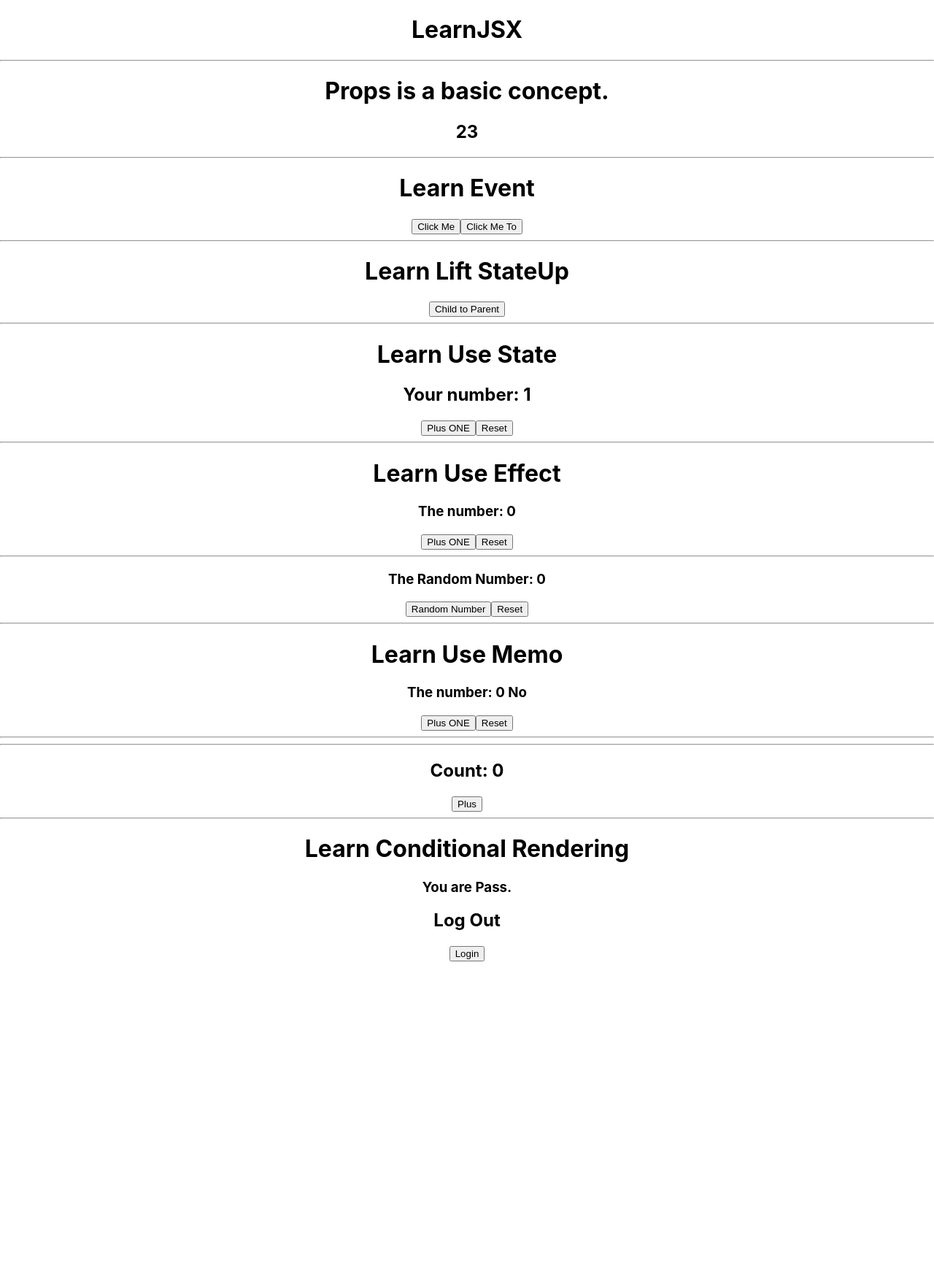
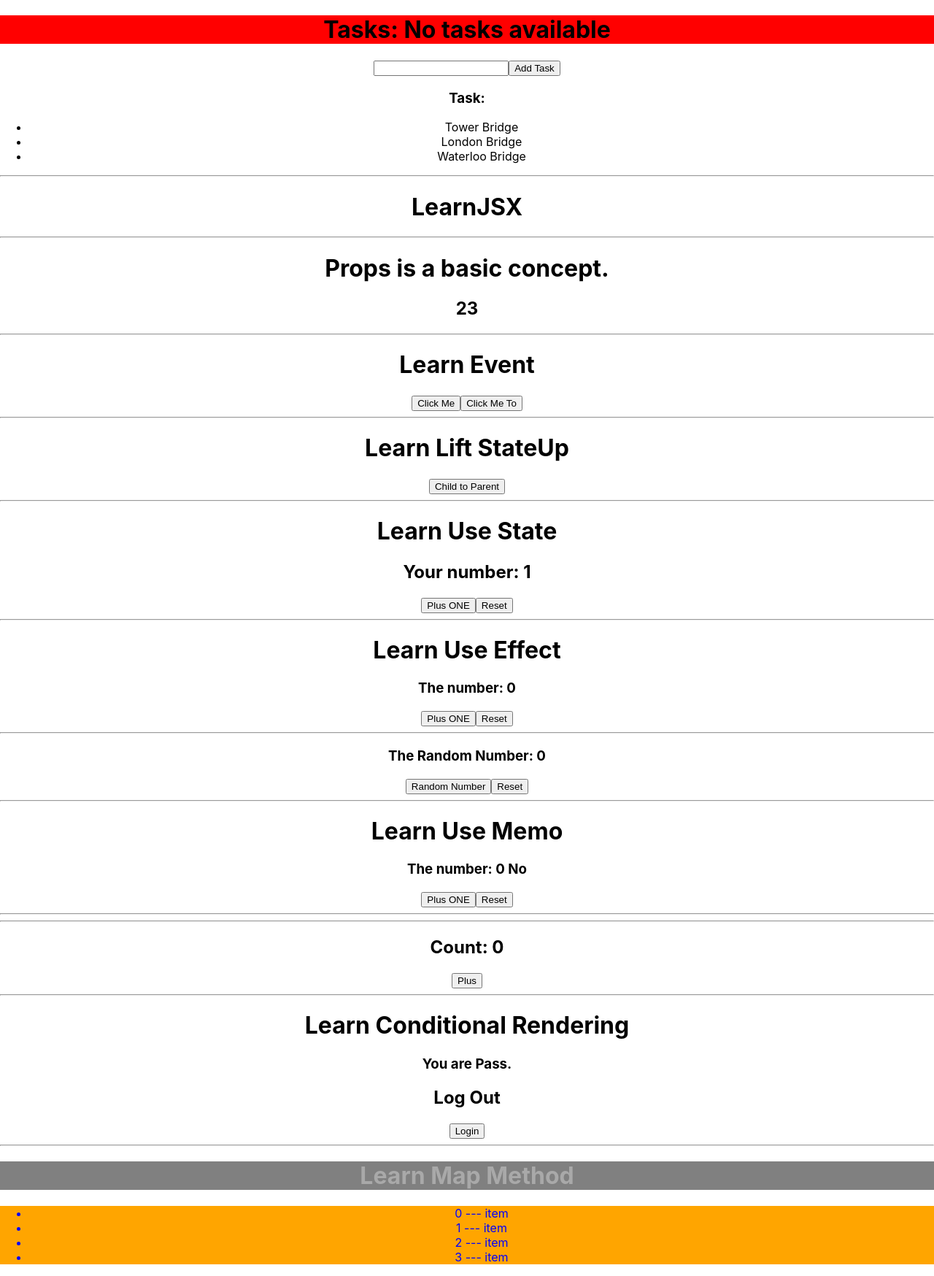
Before and after one commit to alifrazkhan92/001, a React (Create React App) app: page / in a window 1280 px wide. Shown: the whole page at 73% size. Before the commit the page ends 1317 px from the top, so only its background shows below. Built offline with nearby package versions, Linux system fonts and the light colour scheme.

Commit message:
ReviseBasicConceptPart1

```diff
--- a/src/App.css
+++ b/src/App.css
@@ -1,16 +1,5 @@
 .App {
   text-align: center;
-}
-
-.App-logo {
-  height: 40vmin;
-  pointer-events: none;
-}
-
-@media (prefers-reduced-motion: no-preference) {
-  .App-logo {
-    animation: App-logo-spin infinite 20s linear;
-  }
 }
 
 .App-header {
@@ -23,16 +12,3 @@
   font-size: calc(10px + 2vmin);
   color: white;
 }
-
-.App-link {
-  color: #61dafb;
-}
-
-@keyframes App-logo-spin {
-  from {
-    transform: rotate(0deg);
-  }
-  to {
-    transform: rotate(360deg);
-  }
-}
--- a/src/App.js
+++ b/src/App.js
@@ -8,6 +8,8 @@ import { LearnUseEffect } from "./components/LearnUseEffect";
 import { LearnUseMemo } from "./components/LearnUseMemo";
 import { LearnCustomHook } from "./components/LearnCustomHook";
 import { LearnConditionalRendering } from "./components/LearnConditionalRendering";
+import { LearnMapMethod } from "./components/LearnMapMethod";
+import CreateTodo from "./components/CreateTodo";
 
 function App() {
   const roll = 23;
@@ -18,6 +20,8 @@ function App() {
 
   return (
     <div className="App">
+      <CreateTodo />
+      <hr />
       <LearnJSX />
       <hr />
       <LearnProps name="Props is a basic concept." roll={roll} />
@@ -36,6 +40,8 @@ function App() {
       <LearnCustomHook />
       <hr />
       <LearnConditionalRendering />
+      <hr />
+      <LearnMapMethod />
     </div>
   );
 }
--- /dev/null
+++ b/src/components/CreateTodo.jsx
@@ -0,0 +1,48 @@
+import React, { useState } from "react";
+
+const CreateTodo = () => {
+  const [tasks, setTask] = useState(0);
+  const [input, setInput] = useState("");
+  const places = [
+    { id: 1, Place: "Tower Bridge" },
+    { id: 2, Place: "London Bridge" },
+    { id: 3, Place: "Waterloo Bridge" },
+  ];
+
+  const hideButton = false;
+  const styles = {
+    backgroundColor: "red",
+  };
+  const countTasks = () => {
+    // if (tasks === 0) {
+    //   return "No task available.";
+    // } else {
+    //   return `Task: ${tasks}`;
+    // }
+    return tasks === 0 ? "No tasks available" : `Tasks: ${tasks}`;
+  };
+  const handleClick = () => {
+    setTask(tasks + 1);
+  };
+
+  const handleChange = (e) => {
+    setInput(e.target.value);
+  };
+  return (
+    <>
+      <h1 style={styles}>Tasks: {countTasks()}</h1>
+      <input type="text" onChange={handleChange} />
+      <button disabled={hideButton} onClick={handleClick}>
+        Add Task
+      </button>
+      <h3>Task: {input}</h3>
+      <ul>
+        {places.map((place) => (
+          <li key={places.id}>{place.Place}</li>
+        ))}
+      </ul>
+    </>
+  );
+};
+
+export default CreateTodo;
--- /dev/null
+++ b/src/components/LearnMapMethod.jsx
@@ -0,0 +1,29 @@
+import React from "react";
+
+export const LearnMapMethod = () => {
+  const listStyle = {
+    color: "blue",
+    backgroundColor: "orange",
+  };
+  const data = ["item-1", "item-2", "item-3", "item-4"];
+  return (
+    <>
+      <h1 style={{ color: "darkgray", backgroundColor: "gray" }}>
+        Learn Map Method
+      </h1>
+      <ul style={listStyle}>
+        {data.map((item, i) => (
+          <li key={i}>
+            {i} --- {}item
+          </li>
+        ))}
+      </ul>
+    </>
+  );
+};
+//In this example I used index number but this is not a good practice
+// the good practice is, to have an id field and use that.
+//I also use CSS in this file for practice.
+//I can also use CSS module or External CSS.
+//External CSS is global however, the module css need
+//to be imported.
```
Also changed, not shown: src/halfPyramid.html (added, +32 -0 lines).
